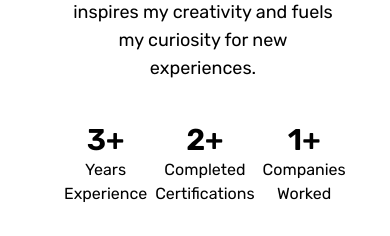
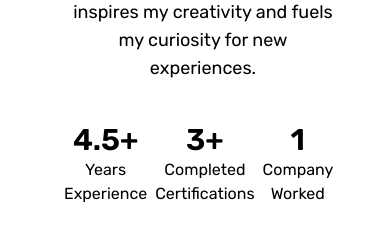
Before and after one commit to Nithesh06Kumar/portfolio-website, a React (Vite) app: page / in a window 390 px wide. Shown: the part 1360-1596 px from the top of the page. Built offline with nearby package versions, Linux system fonts and the light colour scheme.

Commit message:
Update About.tsx for mobile

```diff
--- a/src/pages/About/About.tsx
+++ b/src/pages/About/About.tsx
@@ -36,21 +36,21 @@ const About: React.FC = () => {
       <div className="flex md:hidden justify-between px-16 mt-10 space-x-2">
         <div className="block text-center">
           <h2 className="text-3xl font-semibold dark:text-themecolor-white">
-            3+
+            4.5+
           </h2>
           <p className="dark:text-themecolor-white">Years Experience</p>
         </div>
         <div className="block text-center">
           <h2 className="text-3xl font-semibold dark:text-themecolor-white">
-            2+
+            3+
           </h2>
           <p className="dark:text-themecolor-white">Completed Certifications</p>
         </div>
         <div className="block text-center">
           <h2 className="text-3xl font-semibold dark:text-themecolor-white">
-            1+
+            1
           </h2>
-          <p className="dark:text-themecolor-white">Companies Worked</p>
+          <p className="dark:text-themecolor-white">Company Worked</p>
         </div>
       </div>
       <div className="mx-auto mt-8 ">
```
